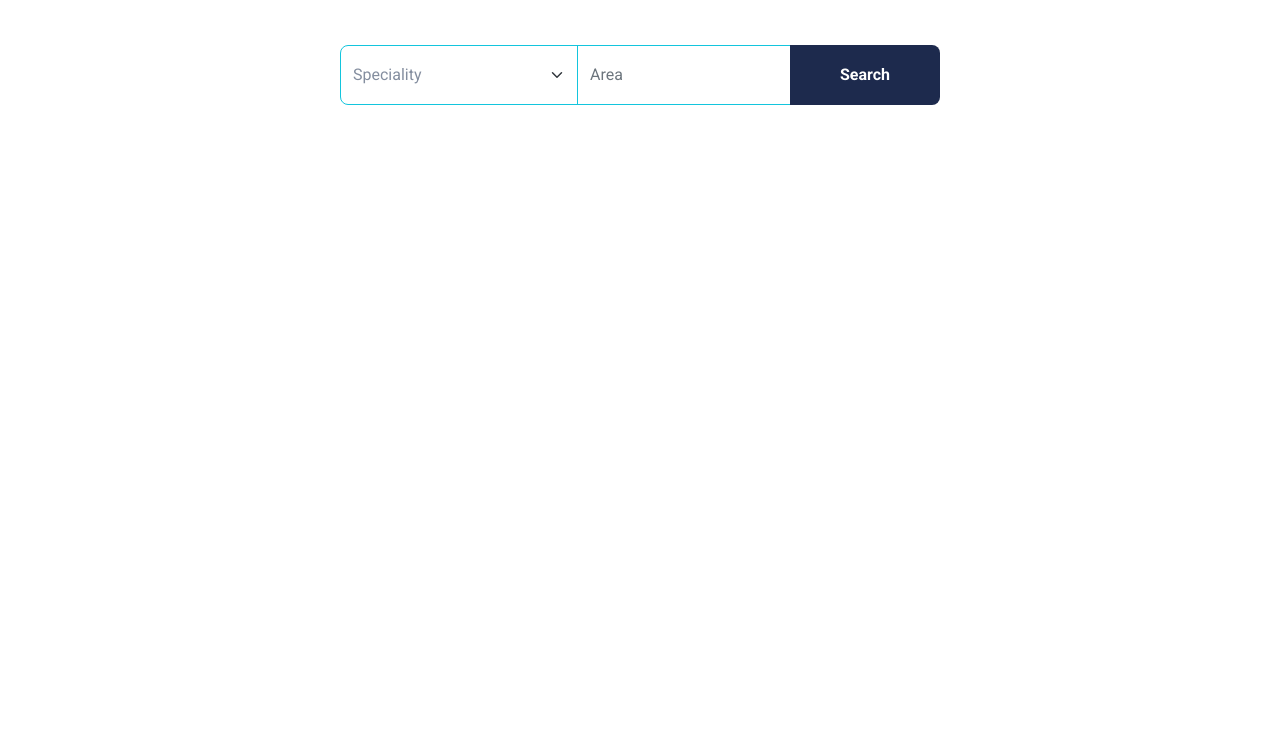
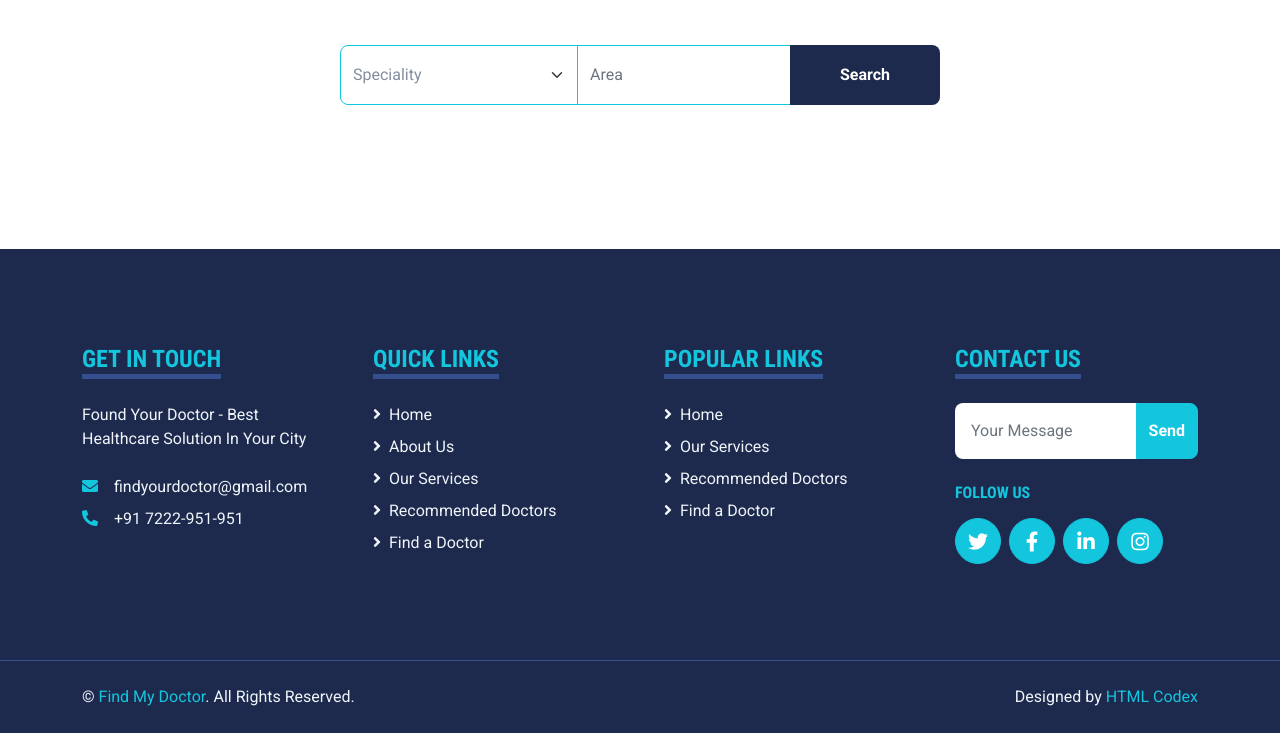
Before and after one commit to marshallmhamad/Dktorakam, a plain HTML site: page search.html in a window 1280 px wide. Shown: the part 446-1179 px from the top of the page. Before the commit the page ends 800 px from the top, so only its background shows below. Drawn offline with nearby package versions, Linux system fonts and the light colour scheme; no server answers.

Commit message:
added footer an js libraries and more doctors

```diff
--- a/search.html
+++ b/search.html
@@ -183,6 +183,109 @@
     </div>
     <!-- Search Result End -->
 
+ <!-- Footer Start -->
+ <div class="container-fluid bg-dark text-light mt-5 py-5" id="footer">
+    <div class="container py-5">
+        <div class="row g-5">
+            <div class="col-lg-3 col-md-6">
+                <h4 class="d-inline-block text-primary text-uppercase border-bottom border-5 border-secondary mb-4">
+                    Get In Touch</h4>
+                <p class="mb-4">Found Your Doctor - Best Healthcare Solution In Your City</p>
+                <!-- <p class="mb-2"><i class="fa fa-map-marker-alt text-primary me-3"></i>123 Street, New York, USA</p> -->
+                <p class="mb-2"><i class="fa fa-envelope text-primary me-3"></i>findyourdoctor@gmail.com</p>
+                <p class="mb-0"><i class="fa fa-phone-alt text-primary me-3"></i>+91 7222-951-951</p>
+            </div>
+            <div class="col-lg-3 col-md-6">
+                <h4 class="d-inline-block text-primary text-uppercase border-bottom border-5 border-secondary mb-4">
+                    Quick Links</h4>
+                <div class="d-flex flex-column justify-content-start">
+                    <a class="text-light mb-2" href="index.html"><i class="fa fa-angle-right me-2"></i>Home</a>
+                    <a class="text-light mb-2" href="index.html#about"><i class="fa fa-angle-right me-2"></i>About
+                        Us</a>
+                    <a class="text-light mb-2" href="index.html#service"><i class="fa fa-angle-right me-2"></i>Our
+                        Services</a>
+                    <a class="text-light mb-2" href="index.html#recommended"><i
+                            class="fa fa-angle-right me-2"></i>Recommended
+                        Doctors</a>
+                    <a class="text-light mb-2" href="search.html"><i class="fa fa-angle-right me-2"></i>Find a
+                        Doctor</a>
+
+                </div>
+            </div>
+            <div class="col-lg-3 col-md-6">
+                <h4 class="d-inline-block text-primary text-uppercase border-bottom border-5 border-secondary mb-4">
+                    Popular Links</h4>
+                <div class="d-flex flex-column justify-content-start">
+                    <a class="text-light mb-2" href="index.html"><i class="fa fa-angle-right me-2"></i>Home</a>
+                    <a class="text-light mb-2" href="index.html#service"><i class="fa fa-angle-right me-2"></i>Our
+                        Services</a>
+                    <a class="text-light mb-2" href="index.html#recommended"><i
+                            class="fa fa-angle-right me-2"></i>Recommended
+                        Doctors</a>
+                    <a class="text-light mb-2" href="search.html"><i class="fa fa-angle-right me-2"></i>Find a
+                        Doctor</a>
+
+
+                </div>
+            </div>
+            <div class="col-lg-3 col-md-6">
+                <h4 class="d-inline-block text-primary text-uppercase border-bottom border-5 border-secondary mb-4">
+                    Contact Us</h4>
+                <form action="">
+                    <div class="input-group">
+                        <input type="text" class="form-control p-3 border-0" placeholder="Your Message">
+
+                        <button class="btn btn-primary">Send</button>
+                    </div>
+                </form>
+                <h6 class="text-primary text-uppercase mt-4 mb-3">Follow Us</h6>
+                <div class="d-flex">
+                    <a class="btn btn-lg btn-primary btn-lg-square rounded-circle me-2" href="#"><i
+                            class="fab fa-twitter"></i></a>
+                    <a class="btn btn-lg btn-primary btn-lg-square rounded-circle me-2" href="#"><i
+                            class="fab fa-facebook-f"></i></a>
+                    <a class="btn btn-lg btn-primary btn-lg-square rounded-circle me-2" href="#"><i
+                            class="fab fa-linkedin-in"></i></a>
+                    <a class="btn btn-lg btn-primary btn-lg-square rounded-circle" href="#"><i
+                            class="fab fa-instagram"></i></a>
+                </div>
+            </div>
+        </div>
+    </div>
+</div>
+<div class="container-fluid bg-dark text-light border-top border-secondary py-4">
+    <div class="container">
+        <div class="row g-5">
+            <div class="col-md-6 text-center text-md-start">
+                <p class="mb-md-0">&copy; <a class="text-primary" href="#">Find My Doctor</a>. All Rights
+                    Reserved.</p>
+            </div>
+            <div class="col-md-6 text-center text-md-end">
+                <p class="mb-0">Designed by <a class="text-primary" href="https://htmlcodex.com">HTML Codex</a></p>
+            </div>
+        </div>
+    </div>
+</div>
+<!-- Footer End -->
+
+
+<!-- Back to Top -->
+<a href="#" class="btn btn-lg btn-primary btn-lg-square back-to-top"><i class="bi bi-arrow-up"></i></a>
+
+
+<!-- JavaScript Libraries -->
+<script src="https://code.jquery.com/jquery-3.4.1.min.js"></script>
+<script src="https://cdn.jsdelivr.net/npm/bootstrap@5.0.0/dist/js/bootstrap.bundle.min.js"></script>
+<script src="lib/easing/easing.min.js"></script>
+<script src="lib/waypoints/waypoints.min.js"></script>
+<script src="lib/owlcarousel/owl.carousel.min.js"></script>
+<script src="lib/tempusdominus/js/moment.min.js"></script>
+<script src="lib/tempusdominus/js/moment-timezone.min.js"></script>
+<script src="lib/tempusdominus/js/tempusdominus-bootstrap-4.min.js"></script>
+
+<!-- Template Javascript -->
+<script src="js/search.js"></script>
+
     </body>
 
     </html>
```
Also changed, not shown: doctorsdata.json (+28 -0 lines).
